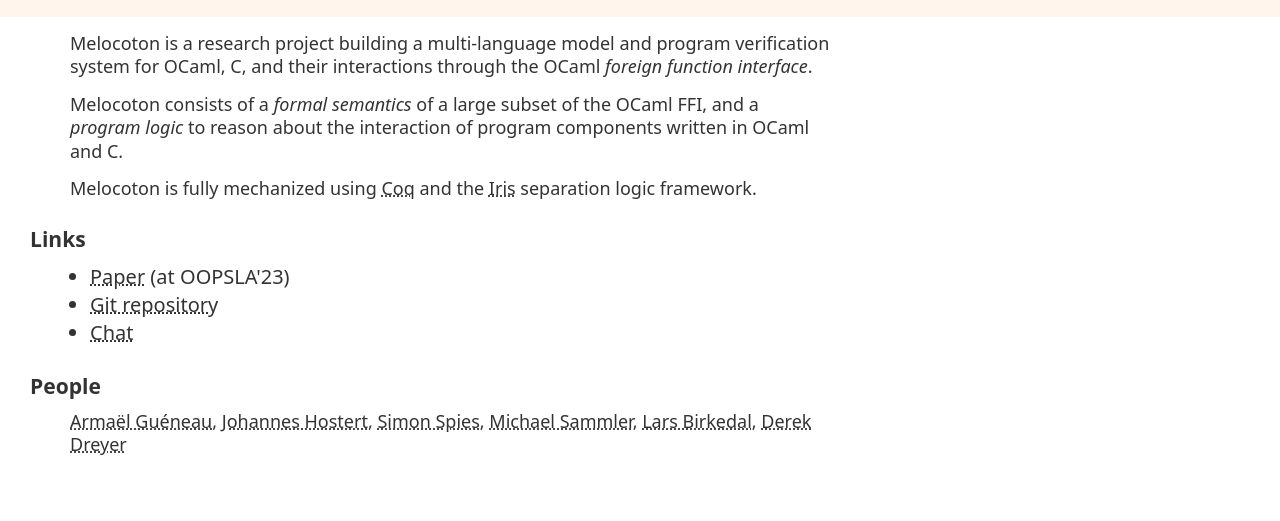
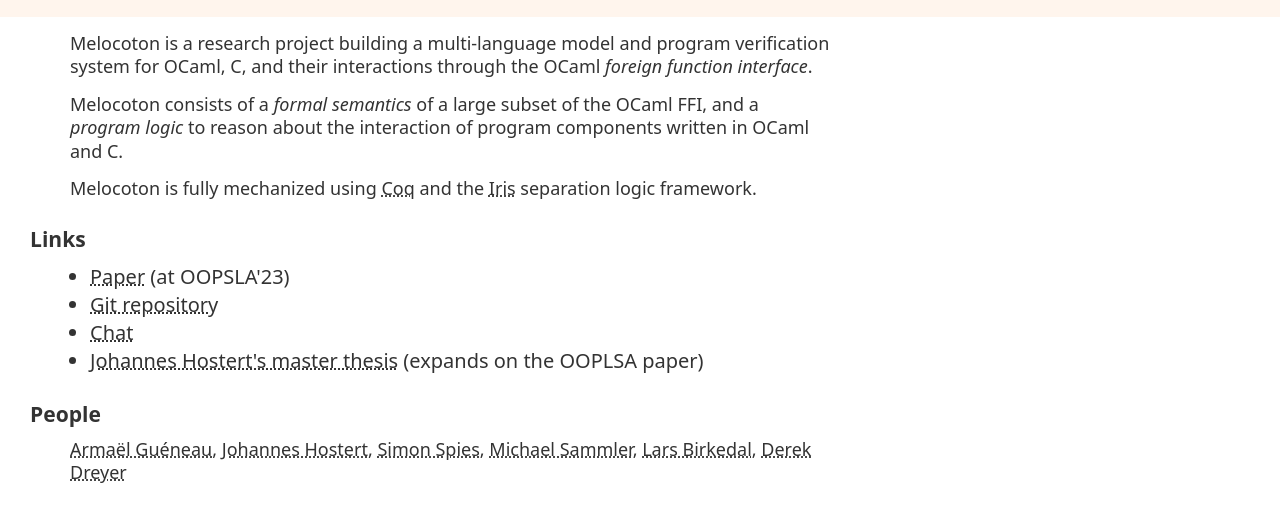
Before and after one commit to melocoton-project/melocoton-project.github.io, a plain HTML site: page index.html in a window 1280 px wide. Shown: the part 113-634 px from the top of the page. Drawn offline with Linux system fonts and the light colour scheme.

Commit message:
add Johannes' thesis

```diff
--- a/index.html
+++ b/index.html
@@ -39,6 +39,7 @@
       <li><a href="https://github.com/logsem/melocoton">Git repository</a>
       </li>
       <li><a href="https://mattermost.mpi-sws.org/iris/channels/melocoton">Chat</a></li>
+      <li><a href="johannes-hostert-thesis.pdf">Johannes Hostert's master thesis</a> (expands on the OOPLSA paper)</li>
     </ul>
 
     <h3>People</h3>
```
Also changed, not shown: 1 other file.
